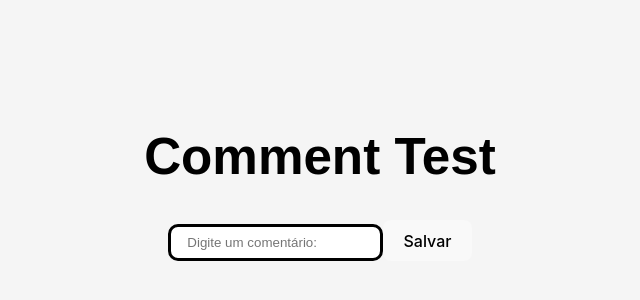
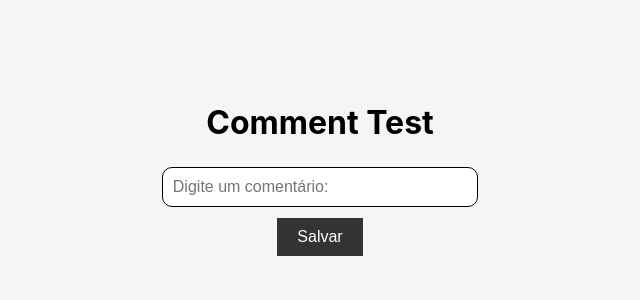
Before and after one commit to bitlab-ufrn/selecao-2023-lfviana, a React (Vite) app in the folder desafio_01/: page / in a window 1280 px wide. Shown: the part 212-512 px from the top of the page, without its empty margins (320-960 px from the left). Built offline with nearby package versions, Linux system fonts and the light colour scheme.

Commit message:
feat:atualizando estilização

```diff
--- a/desafio_01/src/expressoes.js
+++ b/desafio_01/src/expressoes.js
@@ -5,5 +5,8 @@ const expressoes = [
     "comer a sua",
     "comer seu",
     "comer sua",
+    "sou incel",
+    "sou nazista",
+    "amo hitler"
 ]
 export default expressoes;
--- a/desafio_01/src/index.css
+++ b/desafio_01/src/index.css
@@ -32,51 +32,45 @@ body {
   background-color: whitesmoke;
 }
 
+titulo {
+  background-color: #333;
+  color: #fff;
+  padding: 20px;
+}
+
 h1 {
-  font-size: 3.2em;
-  line-height: 1.1;
-  font-family: sans-serif;
+  margin: 0;
+  font-size: 32px;
+  color: black;
+}
+
+input[type="text"] {
+  background-color: #fff;
+  border: 1px solid black;
+  padding: 10px;
+  font-size: 16px;
+  width: 100%;
+  box-sizing: border-box;
+  margin-top: 20px;
+  border-radius: 10px;
+  color: black;
+}
+
+button {
+  background-color: #333;
+  color: #fff;
+  border: 1px solid whitesmoke;
+  padding: 10px 20px;
+  font-size: 16px;
+  cursor: pointer;
+  margin-top: 10px;
+}
+button:hover{
   color: black;
 }
 
 h2 {
- color: darkred;
+  margin-top: 20px;
+  font-size: 18px;
+  color: #333;
 }
-
-button {
-  border-radius: 8px;
-  border: 1px solid transparent;
-  padding: 0.6em 1.2em;
-  font-size: 1em;
-  font-weight: 500;
-  font-family: inherit;
-  background-color: grey;
-  cursor: pointer;
-  transition: border-color 0.25s;
-}
-button:hover {
-  border-color: #646cff;
-}
-button:focus,
-button:focus-visible {
-  outline: 4px auto -webkit-focus-ring-color;
-}
-input{
-  border-color: #1a1a1a;
-  background-color: white;
-  border: solid 3px black;
-  padding: 0.6em 1.2em;
-  border-radius: 10px;
-}
-@media (prefers-color-scheme: light) {
-  :root {
-    color: #213547;
-    background-color: #ffffff;
-  }
-  a:hover {
-    color: #747bff;
-  }
-  button {
-    background-color: #f9f9f9;
-  }
-}
--- a/desafio_01/src/palavroes.js
+++ b/desafio_01/src/palavroes.js
@@ -75,7 +75,8 @@ const palavroes = [
     "boga",
     "nazi",
     "putinho",
-    "matar"
+    "matar",
+    "pica"
 
   ];
   export default palavroes;
```
